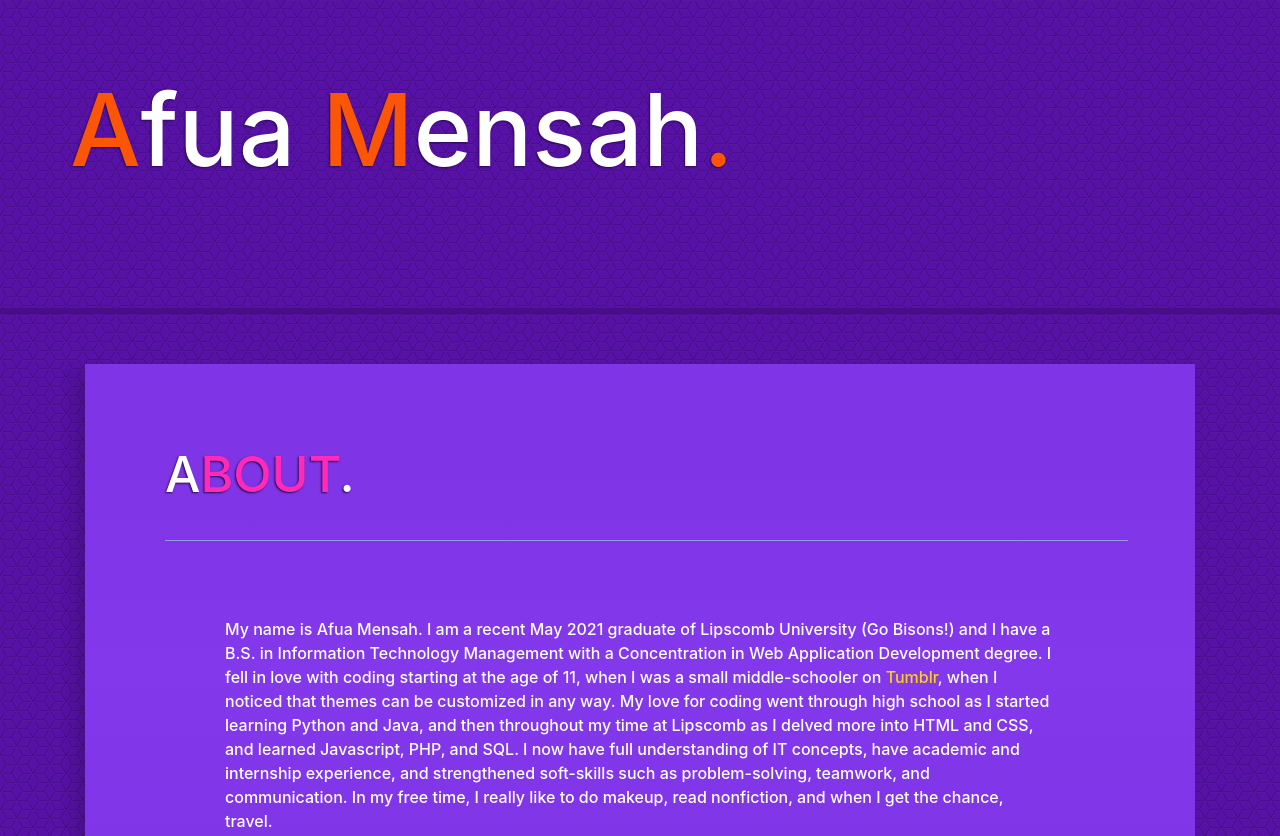
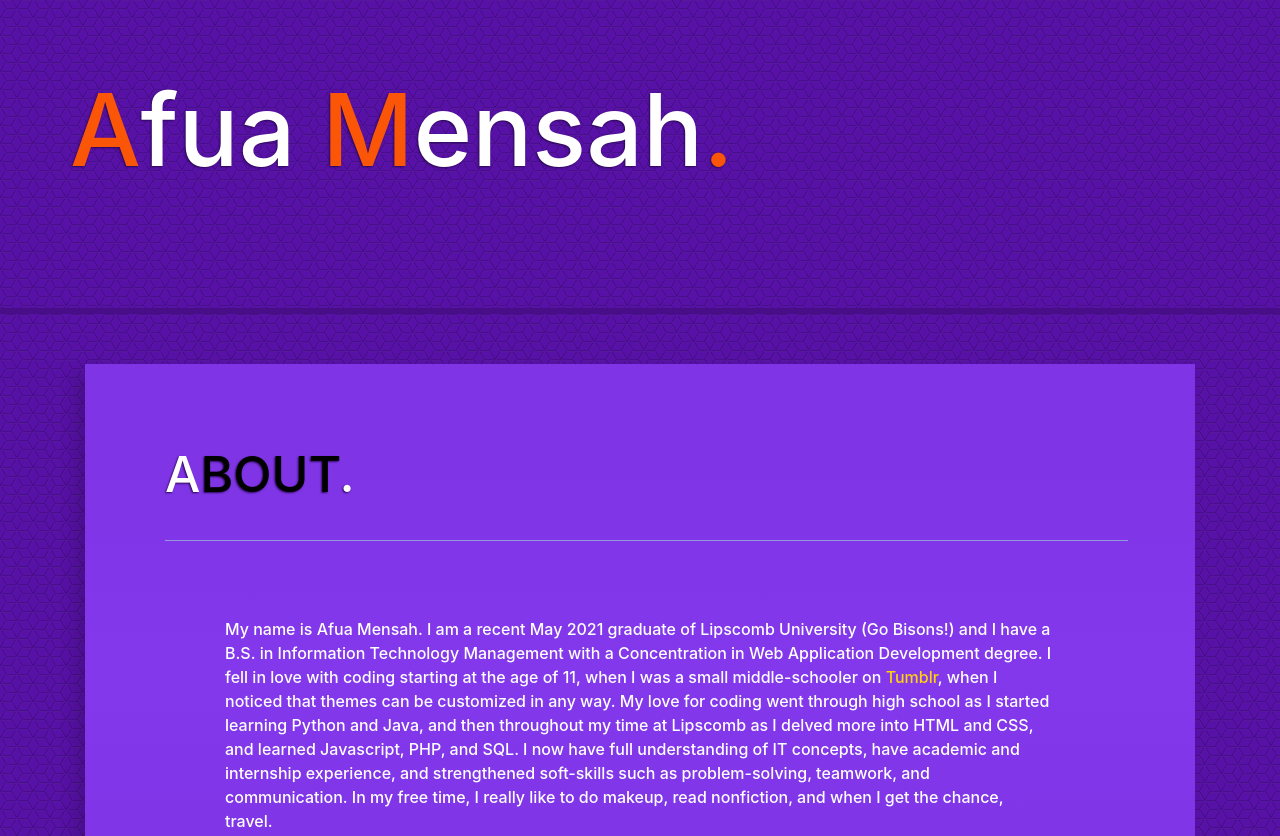
Before and after one commit to afuamensah/afuamensah.github.io, a plain HTML site: page index.html in a window 1280 px wide. Shown: the top 836 px of the page. Drawn offline with nearby package versions, Linux system fonts and the light colour scheme.

Commit message:
Portfolio 2

```diff
--- a/style.css
+++ b/style.css
@@ -72,7 +72,7 @@ header {
         .container h2 {
             font-size: 50px;
             padding-bottom: 20px;
-            color: #ff2bb8;
+            color: #000;
             text-shadow: -1px 1px 2px #2b0853;
         }
 
```
